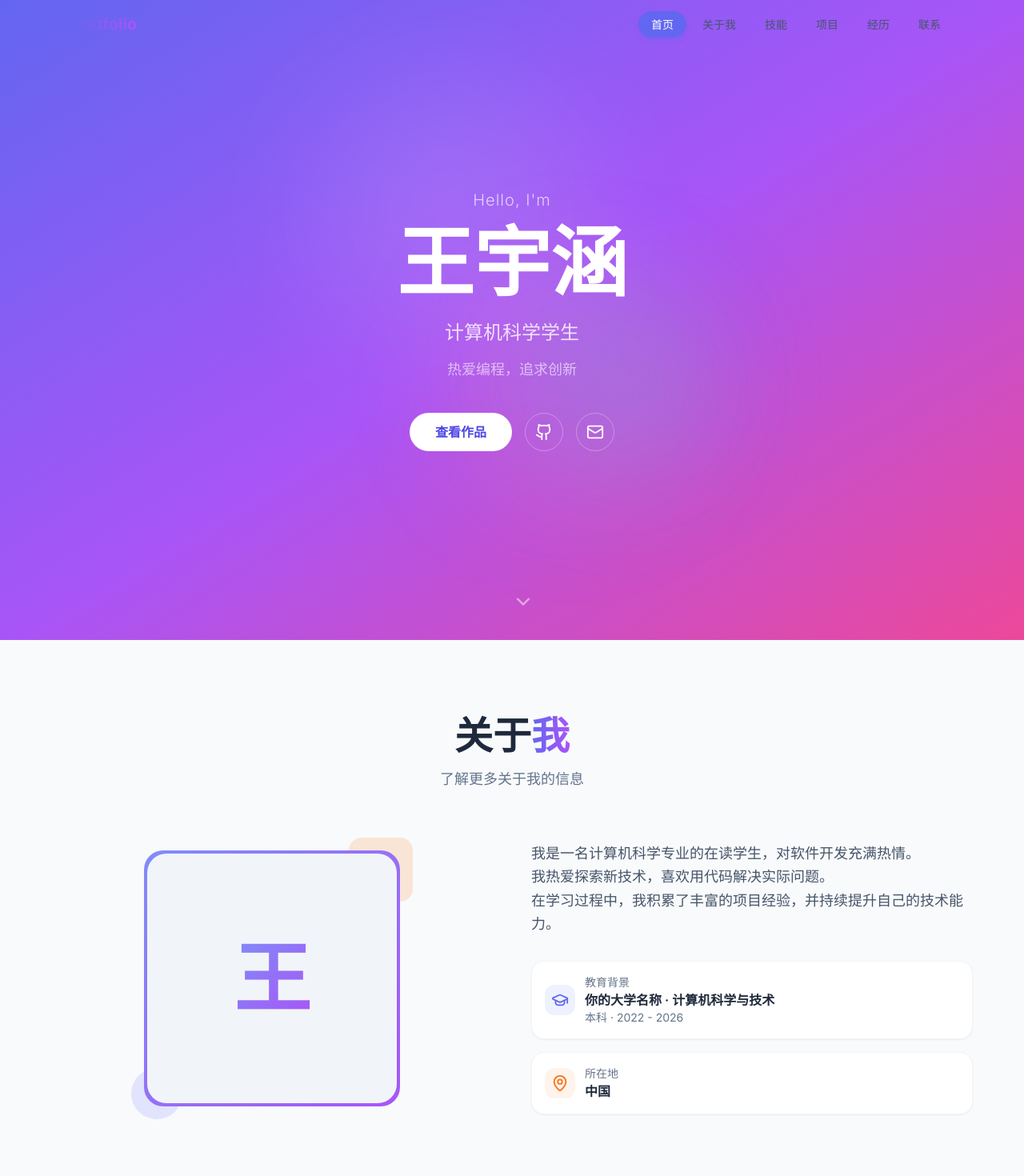
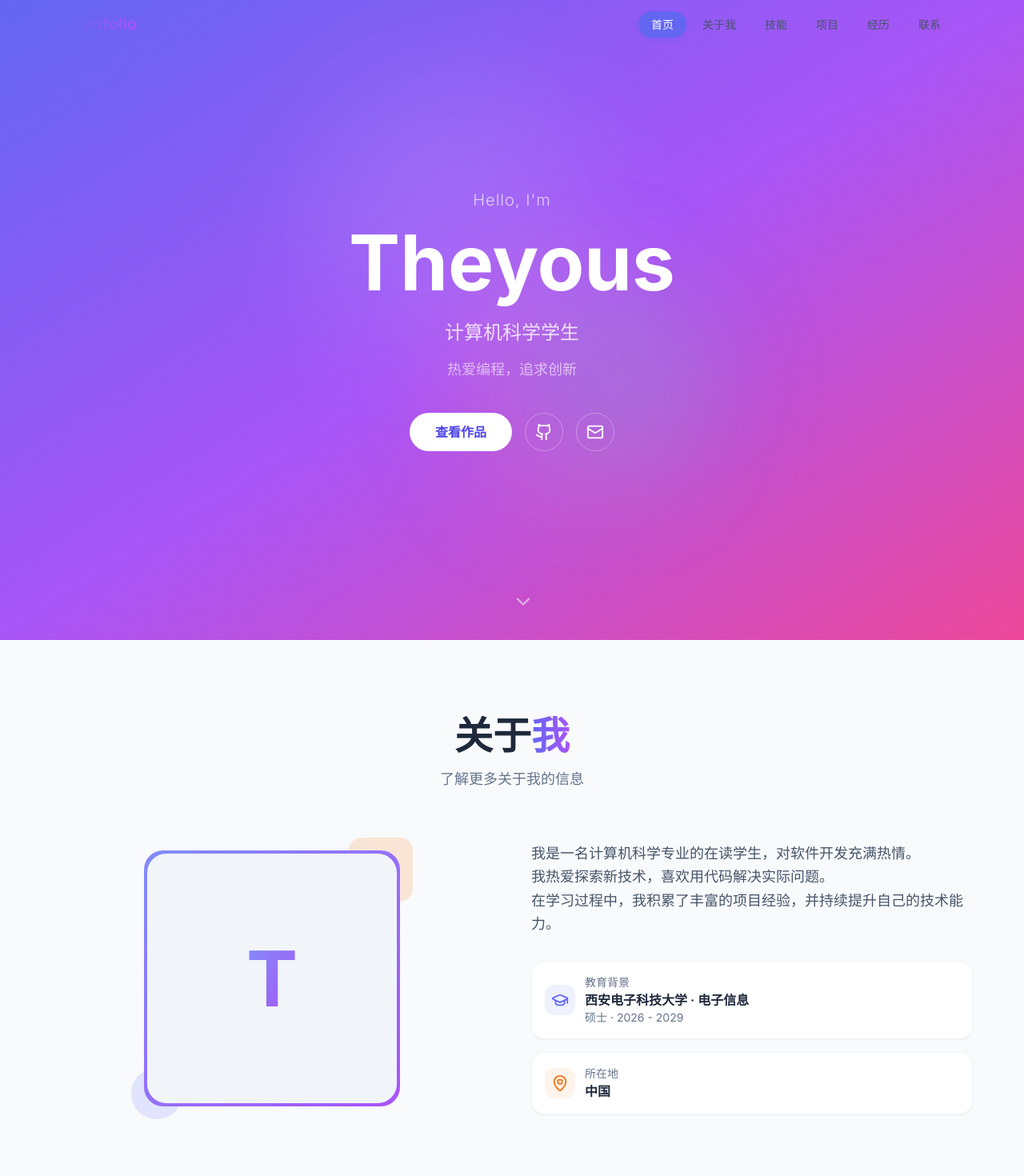
Before and after one commit to Theyouslalala/portfolio, a React (Vite) app: page / in a window 1280 px wide. Shown: the top 1470 px of the page at 80% size. Built offline with nearby package versions, Linux system fonts and the light colour scheme.

Commit message:
更新个人信息1

```diff
--- a/src/data/portfolio.js
+++ b/src/data/portfolio.js
@@ -1,12 +1,12 @@
 // 在这里修改你的个人信息，所有内容都会自动更新到网站上
 
 export const personalInfo = {
-  name: "王宇涵",
+  name: "Theyous",
   title: "计算机科学学生",
   tagline: "热爱编程，追求创新",
   avatar: "", // 放入 public/avatar.png 后填写 "/avatar.png"
   email: "your-email@example.com",
-  github: "https://github.com/yourusername",
+  github: "https://github.com/theyouslalala",
   location: "中国",
 }
 
@@ -15,10 +15,16 @@ export const about = {
   我热爱探索新技术，喜欢用代码解决实际问题。
   在学习过程中，我积累了丰富的项目经验，并持续提升自己的技术能力。`,
   education: {
-    school: "你的大学名称",
+    school: "广东工业大学",
     major: "计算机科学与技术",
     degree: "本科",
     period: "2022 - 2026",
+  },
+    education: {
+    school: "西安电子科技大学",
+    major: "电子信息",
+    degree: "硕士",
+    period: "2026 - 2029",
   },
 }
 
@@ -64,9 +70,15 @@ export const experiences = [
   {
     type: "education",
     title: "计算机科学与技术 · 本科",
-    org: "你的大学名称",
+    org: "广东工业大学",
     period: "2022 - 2026",
     description: "主修数据结构、算法设计、操作系统、计算机网络等课程，GPA 3.8/4.0",
+  },
+  {
+    type: "education",
+    title: "电子信息 · 硕士",
+    org: "西安电子科技大学",
+    period: "2026 - 2029",
   },
   {
     type: "intern",
@@ -77,15 +89,15 @@ export const experiences = [
   },
   {
     type: "award",
-    title: "蓝桥杯程序设计大赛 · 省一等奖",
+    title: "蓝桥杯程序设计大赛 · 省二等奖",
     org: "蓝桥杯组委会",
     period: "2024",
-    description: "在全国软件和信息技术专业人才大赛中获得省级一等奖。",
+    description: "在全国软件和信息技术专业人才大赛中获得省级二等奖。",
   },
 ]
 
 export const contact = {
   email: "your-email@example.com",
-  github: "https://github.com/yourusername",
+  github: "https://github.com/theyouslalala",
   wechat: "your-wechat-id",
 }
```
